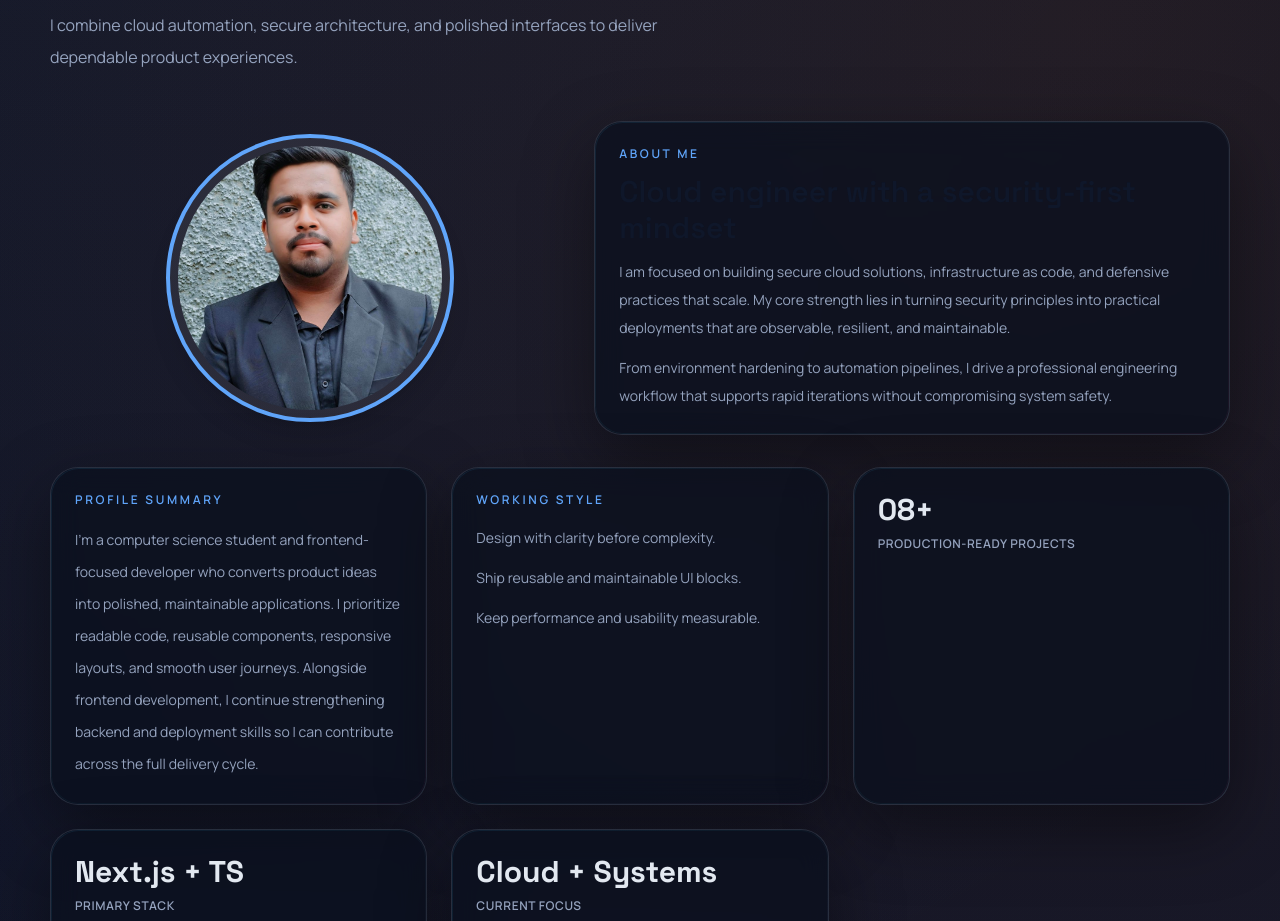
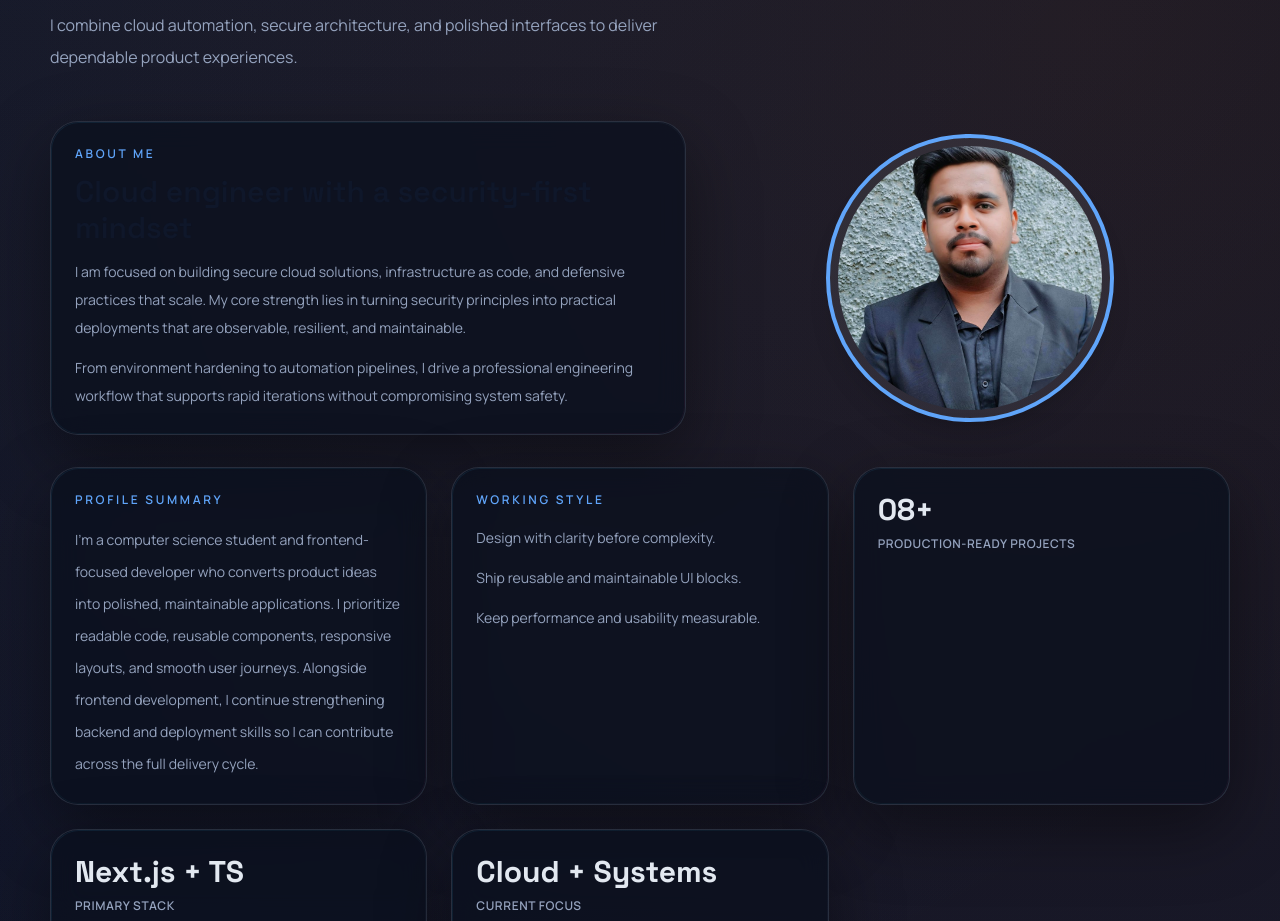
Before and after one commit to sy-Pratyush-raj/Portfolio, a Next.js app: page / in a window 1280 px wide. Shown: the part 1086-2007 px from the top of the page. Built offline with nearby package versions, Linux system fonts and the light colour scheme.

Commit message:
feat: update AboutSection layout to improve visual balance and enhance profile image placement

```diff
--- a/components/sections/about-section.tsx
+++ b/components/sections/about-section.tsx
@@ -14,12 +14,7 @@
           />
         </Reveal>
         <Reveal delay={0.1}>
-          <div className="section-grid gap-5 lg:grid-cols-[0.9fr_1.1fr] items-center">
-            <div className="relative flex justify-center">
-              <div className="h-60 w-60 rounded-full border-4 border-[var(--accent)] bg-[var(--surface-soft)] p-2 shadow-xl overflow-hidden md:h-72 md:w-72">
-                <img src="/profile-placeholder.jpeg" alt="Pratyush portrait" className="h-full w-full rounded-full object-cover" />
-              </div>
-            </div>
+          <div className="section-grid gap-5 lg:grid-cols-[1.1fr_0.9fr] items-center">
             <div className="panel rounded-[1.75rem] p-5 md:p-6">
               <p className="text-xs font-semibold uppercase tracking-[0.22em] text-[var(--accent)]">About me</p>
               <h3 className="mt-3 font-[family-name:var(--font-heading)] text-3xl font-semibold text-[#0f172a]">Cloud engineer with a security-first mindset</h3>
@@ -29,6 +24,11 @@
               <p className="mt-3 text-sm leading-7 text-[var(--muted)]">
                 From environment hardening to automation pipelines, I drive a professional engineering workflow that supports rapid iterations without compromising system safety.
               </p>
+            </div>
+            <div className="relative flex justify-center">
+              <div className="h-60 w-60 rounded-full border-4 border-[var(--accent)] bg-[var(--surface-soft)] p-2 shadow-xl overflow-hidden md:h-72 md:w-72">
+                <img src="/profile-placeholder.jpeg" alt="Pratyush portrait" className="h-full w-full rounded-full object-cover" />
+              </div>
             </div>
           </div>
         </Reveal>
```
